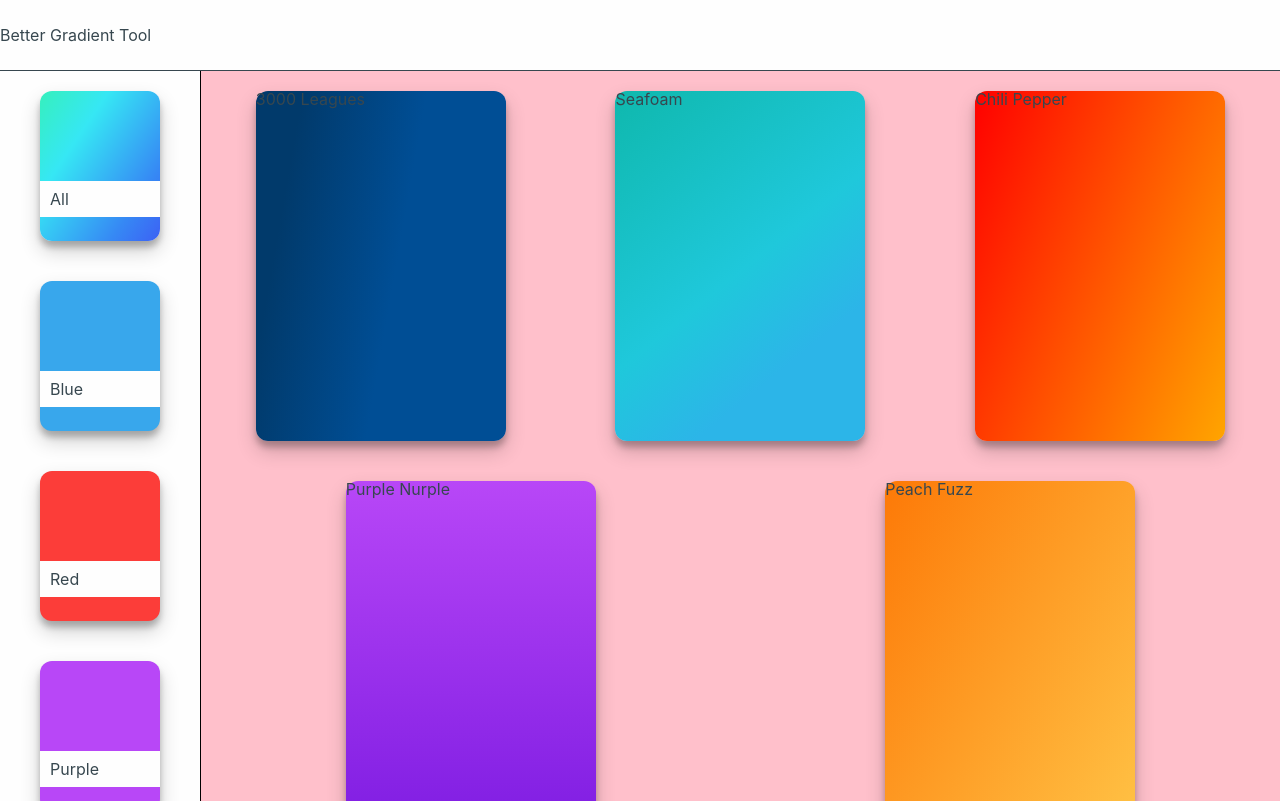
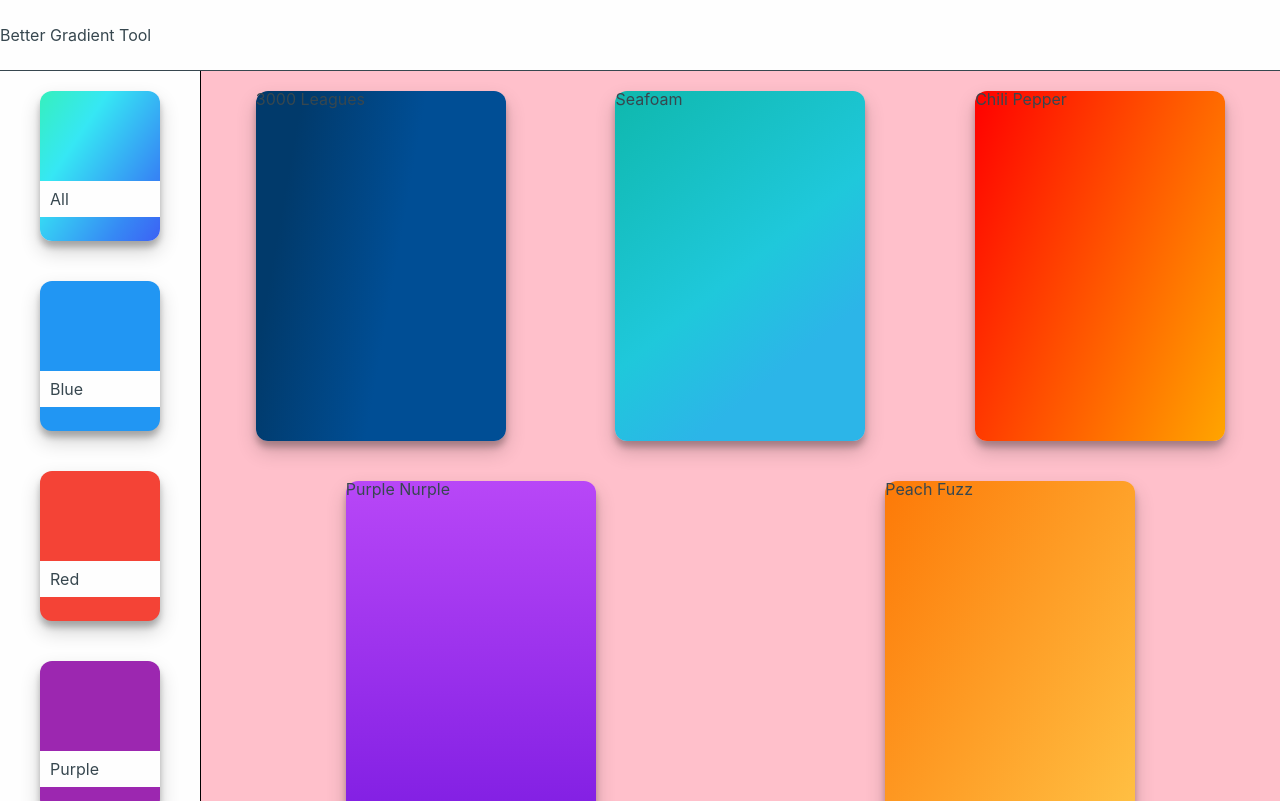
Before and after one commit to leo-generali/better-gradient-tool, a React (Create React App) app: page / in a window 1280 px wide. Built offline with nearby package versions, Linux system fonts and the light colour scheme.

Commit message:
Update colros to reflect material design best practices

```diff
--- a/src/components/App.js
+++ b/src/components/App.js
@@ -26,7 +26,8 @@ class App extends Component {
 	state = {
 		gradients: colorData,
 		currentGradients: colorData,
-		tags: [ "all", "blue", "red", "purple", "orange"]
+		savedGradients: {},
+		tags: [  "all", "blue", "red", "purple", "orange"]
 	}
 
 	filterGradients = (color) => {
--- a/src/styles/components/_colorpickercard.scss
+++ b/src/styles/components/_colorpickercard.scss
@@ -35,21 +35,28 @@
 		}
 	}
 
+	&--saved {
+		background: #FFD700;
+	}
+
+
 	&--blue {
-		background: #38A7EC;
+		background: #2196F3;
 	}
 
 	&--red {
-		background: #FC3D39;
+		background: #F44336;
 	}
 
 	&--purple {
-		background: #B847F7;
+		background: #9C27B0;
 	}
 
 	&--orange {
-		background: #F6602D;
+		background: #FF9800;
 	}
+
+
 
 	&:hover {
 		cursor: pointer;
```
